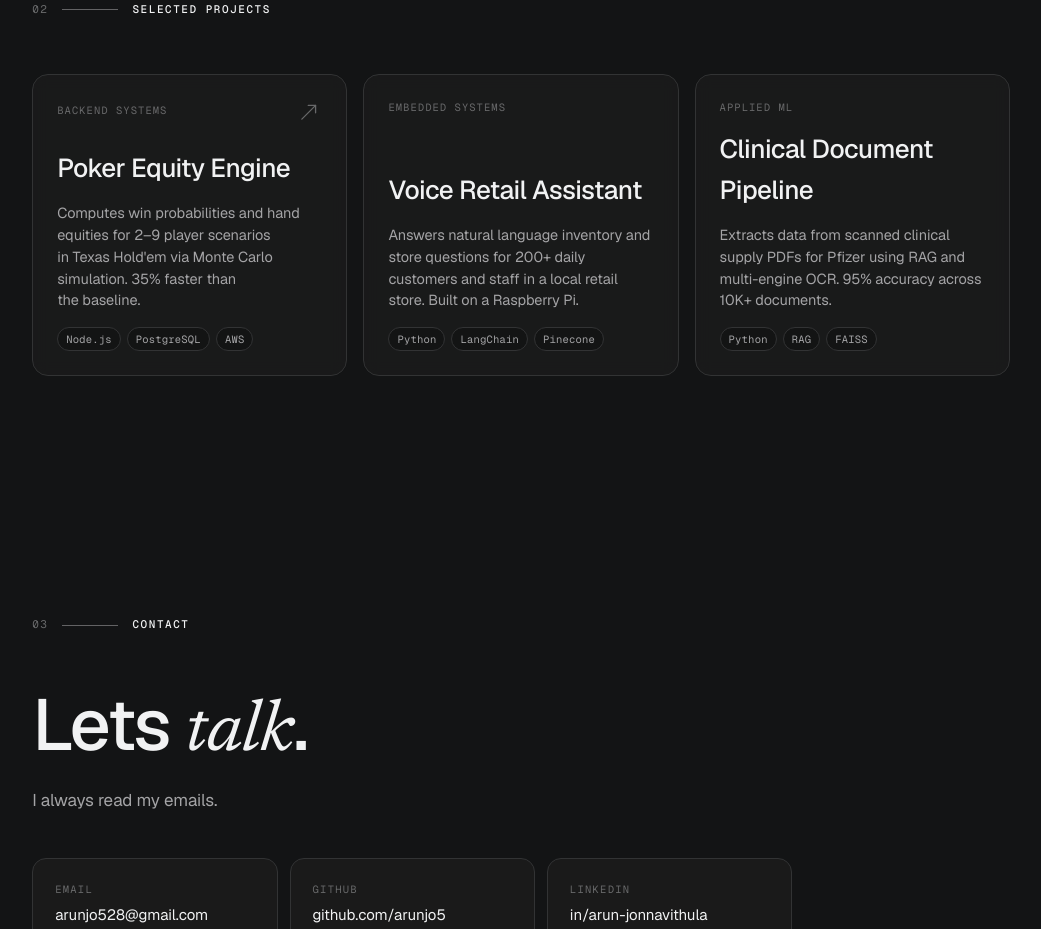
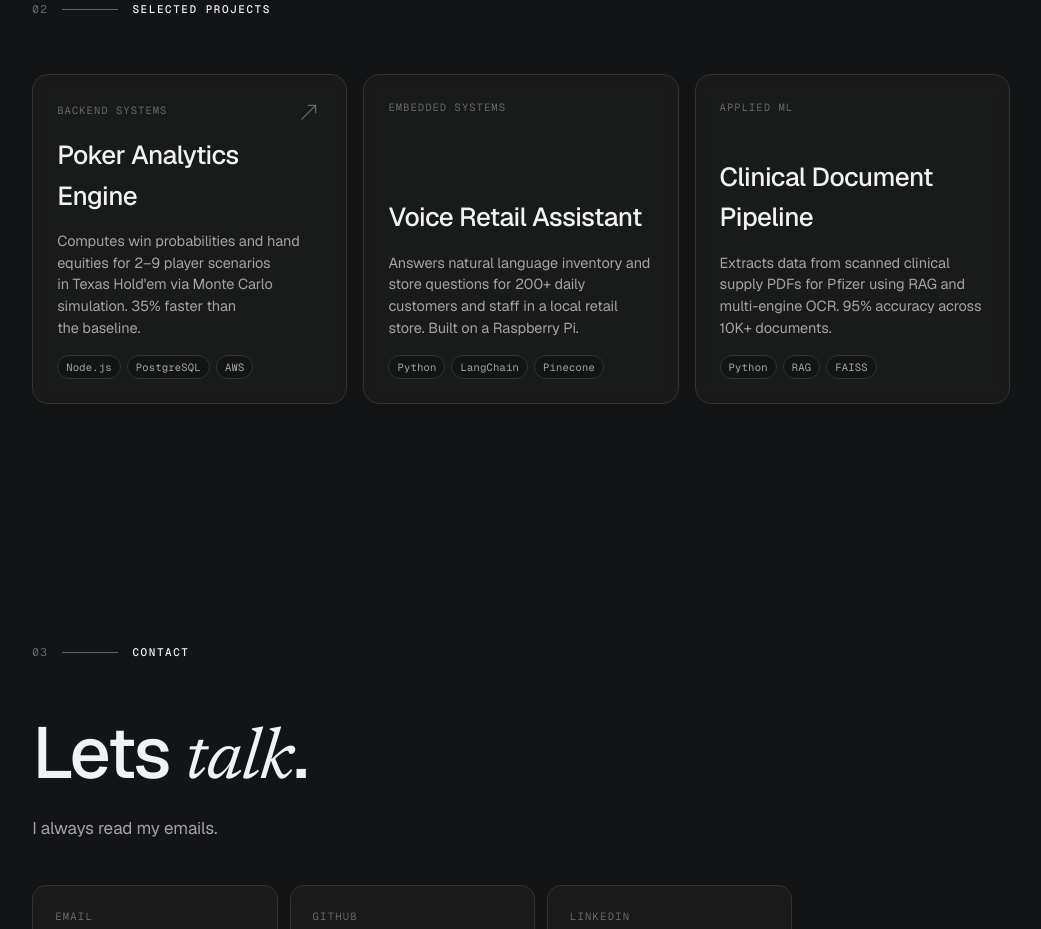
Before and after one commit to arunjo5/Portfolio, a React (Vite) app: page / in a window 1280 px wide. Shown: the part 1800-2729 px from the top of the page, without its empty margins (119-1160 px from the left). Built offline with nearby package versions, Linux system fonts and the light colour scheme; a web font is replaced by a local one.

Commit message:
updated project link

```diff
--- a/src/App.jsx
+++ b/src/App.jsx
@@ -52,11 +52,11 @@ const EXPERIENCES = [
 
 const PROJECTS = [
 {
-  name: 'Poker Equity Engine',
+  name: 'Poker Analytics Engine',
   tag: 'Backend systems',
   blurb: "Computes win probabilities and hand equities for 2–9 player scenarios in Texas Hold'em via Monte Carlo simulation. 35% faster than the baseline.",
   stack: ['Node.js', 'PostgreSQL', 'AWS'],
-  href: 'https://holdemcalculator.vercel.app/'
+  href: 'https://holdemanalytics.vercel.app/'
 },
 {
   name: 'Voice Retail Assistant',
```
